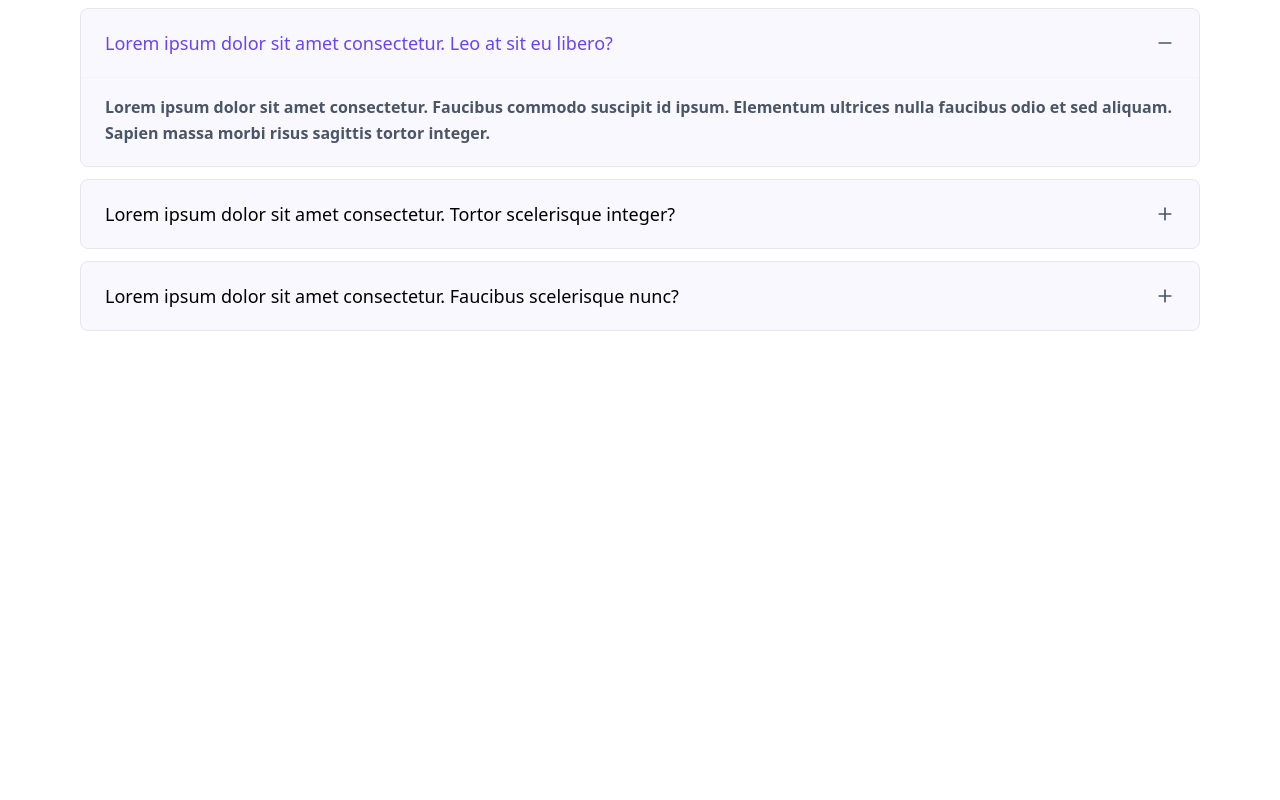
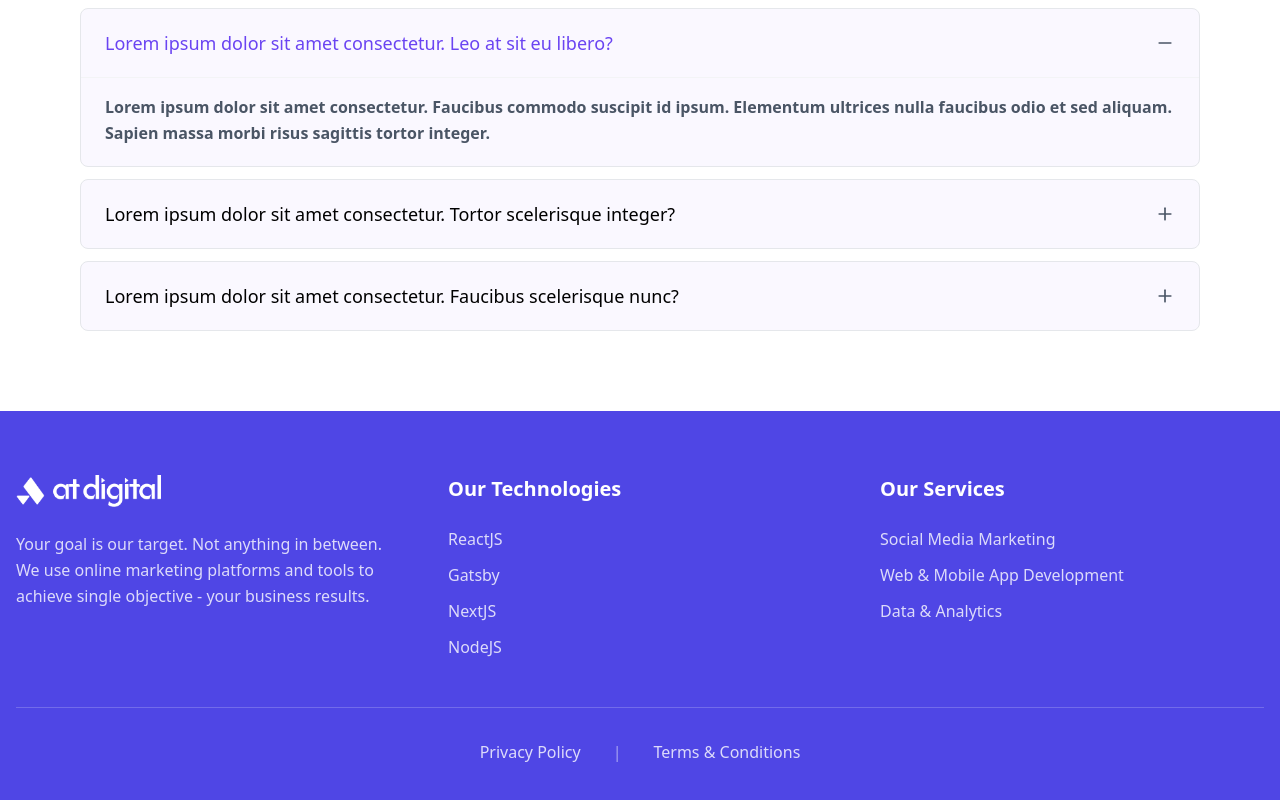
Before and after one commit to chamudithaperera/ATdigital-Front-end-Development-Task, a React (Vite) app in the folder atdigital_task/: page / in a window 1280 px wide. Shown: the part 1912-2712 px from the top of the page. Before the commit the page ends 2323 px from the top, so only its background shows below. Built offline with nearby package versions, Linux system fonts and the light colour scheme.

Commit message:
add Footer component to App for enhanced layout and user experience

```diff
--- a/atdigital_task/src/App.tsx
+++ b/atdigital_task/src/App.tsx
@@ -2,6 +2,7 @@ import Header from './components/Header/Header';
 import Hero from './components/Hero/Hero';
 import Services from './components/Services/Services';
 import FAQ from './components/FAQ/FAQ';
+import Footer from './components/Footer/Footer';
 
 function App() {
   return (
@@ -10,6 +11,7 @@ function App() {
       <Hero />
       <Services />
       <FAQ />
+      <Footer />
     </div>
   );
 }
--- /dev/null
+++ b/atdigital_task/src/components/Footer/Footer.tsx
@@ -0,0 +1,78 @@
+import React from 'react';
+import atdigitalLogo from '../../assets/atdigitalLogo.png';
+
+const Footer: React.FC = () => {
+  return (
+    <footer className="bg-primary text-white">
+      <div className="container mx-auto px-4 py-16">
+        {/* Main Footer Content */}
+        <div className="grid md:grid-cols-3 gap-12 mb-12">
+          {/* Company Info */}
+          <div className="space-y-6">
+            <div className="flex items-center">
+            <img
+              src={atdigitalLogo}
+              alt="AT Digital Logo"
+              className="h-8 w-auto"
+            />
+          </div>
+            <p className="text-white/80 leading-relaxed">
+              Your goal is our target. Not anything in between. We use online marketing platforms and tools to achieve single objective - your business results.
+            </p>
+          </div>
+
+          {/* Our Technologies */}
+          <div className="space-y-6">
+            <h3 className="text-xl font-semibold">Our Technologies</h3>
+            <div className="space-y-3">
+              <a href="#" className="block text-white/80 hover:text-white transition-colors duration-300">
+                ReactJS
+              </a>
+              <a href="#" className="block text-white/80 hover:text-white transition-colors duration-300">
+                Gatsby
+              </a>
+              <a href="#" className="block text-white/80 hover:text-white transition-colors duration-300">
+                NextJS
+              </a>
+              <a href="#" className="block text-white/80 hover:text-white transition-colors duration-300">
+                NodeJS
+              </a>
+            </div>
+          </div>
+
+          {/* Our Services */}
+          <div className="space-y-6">
+            <h3 className="text-xl font-semibold">Our Services</h3>
+            <div className="space-y-3">
+              <a href="#" className="block text-white/80 hover:text-white transition-colors duration-300">
+                Social Media Marketing
+              </a>
+              <a href="#" className="block text-white/80 hover:text-white transition-colors duration-300">
+                Web & Mobile App Development
+              </a>
+              <a href="#" className="block text-white/80 hover:text-white transition-colors duration-300">
+                Data & Analytics
+              </a>
+            </div>
+          </div>
+        </div>
+
+        {/* Divider */}
+        <div className="h-px bg-white/20 mb-8"></div>
+
+        {/* Bottom Footer */}
+        <div className="flex flex-col md:flex-row justify-center items-center space-y-4 md:space-y-0 md:space-x-8">
+          <a href="#" className="text-white/80 hover:text-white transition-colors duration-300">
+            Privacy Policy
+          </a>
+          <span className="hidden md:block text-white/50">|</span>
+          <a href="#" className="text-white/80 hover:text-white transition-colors duration-300">
+            Terms & Conditions
+          </a>
+        </div>
+      </div>
+    </footer>
+  );
+};
+
+export default Footer;
```
